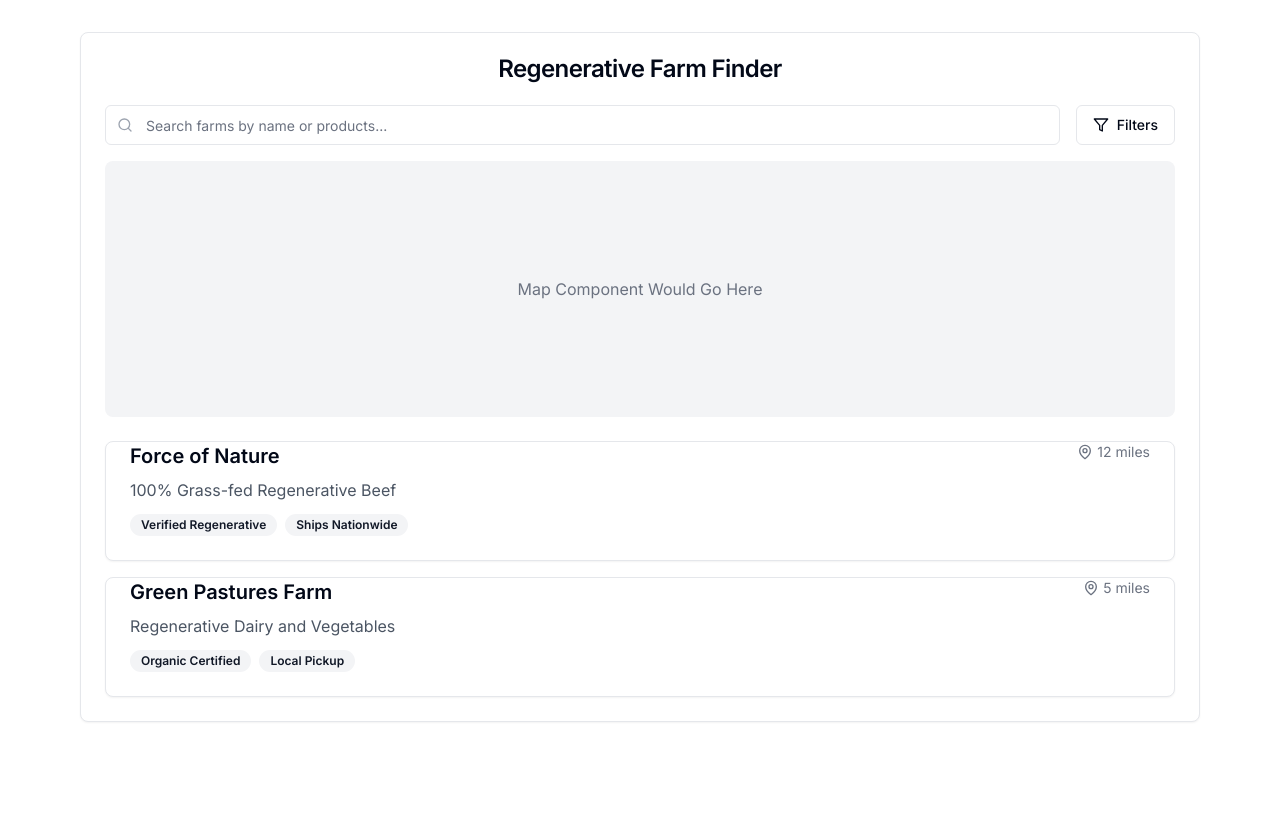
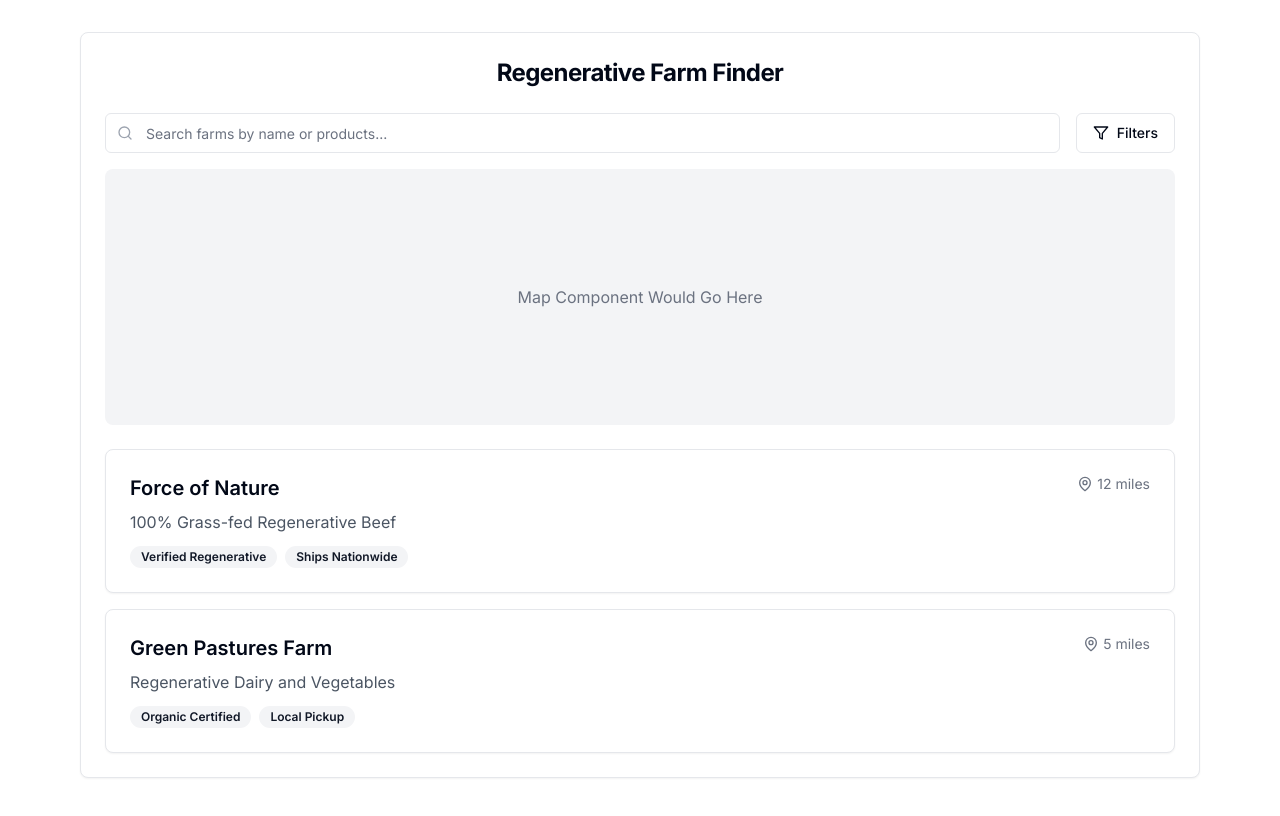
Before and after one commit to FL232323/regenerative-farm-finder, a Next.js app: page / in a window 1280 px wide. Shown: the top 816 px of the page. Built offline with nearby package versions, Linux system fonts and the light colour scheme.

Commit message:
Add Card component

```diff
--- a/src/components/ui/card.tsx
+++ b/src/components/ui/card.tsx
@@ -1,35 +1,79 @@
 import * as React from "react"
 
-interface CardProps extends React.HTMLAttributes<HTMLDivElement> {}
+import { cn } from "@/lib/utils"
 
-export function Card({ className, ...props }: CardProps) {
-  return (
-    <div
-      className={`rounded-lg border bg-card text-card-foreground shadow-sm ${className}`}
-      {...props}
-    />
-  )
-}
+const Card = React.forwardRef<
+  HTMLDivElement,
+  React.HTMLAttributes<HTMLDivElement>
+>(({ className, ...props }, ref) => (
+  <div
+    ref={ref}
+    className={cn(
+      "rounded-lg border bg-card text-card-foreground shadow-sm",
+      className
+    )}
+    {...props}
+  />
+))
+Card.displayName = "Card"
 
-interface CardHeaderProps extends React.HTMLAttributes<HTMLDivElement> {}
+const CardHeader = React.forwardRef<
+  HTMLDivElement,
+  React.HTMLAttributes<HTMLDivElement>
+>(({ className, ...props }, ref) => (
+  <div
+    ref={ref}
+    className={cn("flex flex-col space-y-1.5 p-6", className)}
+    {...props}
+  />
+))
+CardHeader.displayName = "CardHeader"
 
-export function CardHeader({ className, ...props }: CardHeaderProps) {
-  return <div className={`flex flex-col space-y-1.5 p-6 ${className}`} {...props} />
-}
+const CardTitle = React.forwardRef<
+  HTMLParagraphElement,
+  React.HTMLAttributes<HTMLHeadingElement>
+>(({ className, ...props }, ref) => (
+  <h3
+    ref={ref}
+    className={cn(
+      "text-2xl font-semibold leading-none tracking-tight",
+      className
+    )}
+    {...props}
+  />
+))
+CardTitle.displayName = "CardTitle"
 
-interface CardTitleProps extends React.HTMLAttributes<HTMLHeadingElement> {}
+const CardDescription = React.forwardRef<
+  HTMLParagraphElement,
+  React.HTMLAttributes<HTMLParagraphElement>
+>(({ className, ...props }, ref) => (
+  <p
+    ref={ref}
+    className={cn("text-sm text-muted-foreground", className)}
+    {...props}
+  />
+))
+CardDescription.displayName = "CardDescription"
 
-export function CardTitle({ className, ...props }: CardTitleProps) {
-  return (
-    <h3
-      className={`text-2xl font-semibold leading-none tracking-tight ${className}`}
-      {...props}
-    />
-  )
-}
+const CardContent = React.forwardRef<
+  HTMLDivElement,
+  React.HTMLAttributes<HTMLDivElement>
+>(({ className, ...props }, ref) => (
+  <div ref={ref} className={cn("p-6 pt-0", className)} {...props} />
+))
+CardContent.displayName = "CardContent"
 
-interface CardContentProps extends React.HTMLAttributes<HTMLDivElement> {}
+const CardFooter = React.forwardRef<
+  HTMLDivElement,
+  React.HTMLAttributes<HTMLDivElement>
+>(({ className, ...props }, ref) => (
+  <div
+    ref={ref}
+    className={cn("flex items-center p-6 pt-0", className)}
+    {...props}
+  />
+))
+CardFooter.displayName = "CardFooter"
 
-export function CardContent({ className, ...props }: CardContentProps) {
-  return <div className={`p-6 pt-0 ${className}`} {...props} />
-}
+export { Card, CardHeader, CardFooter, CardTitle, CardDescription, CardContent }
```
